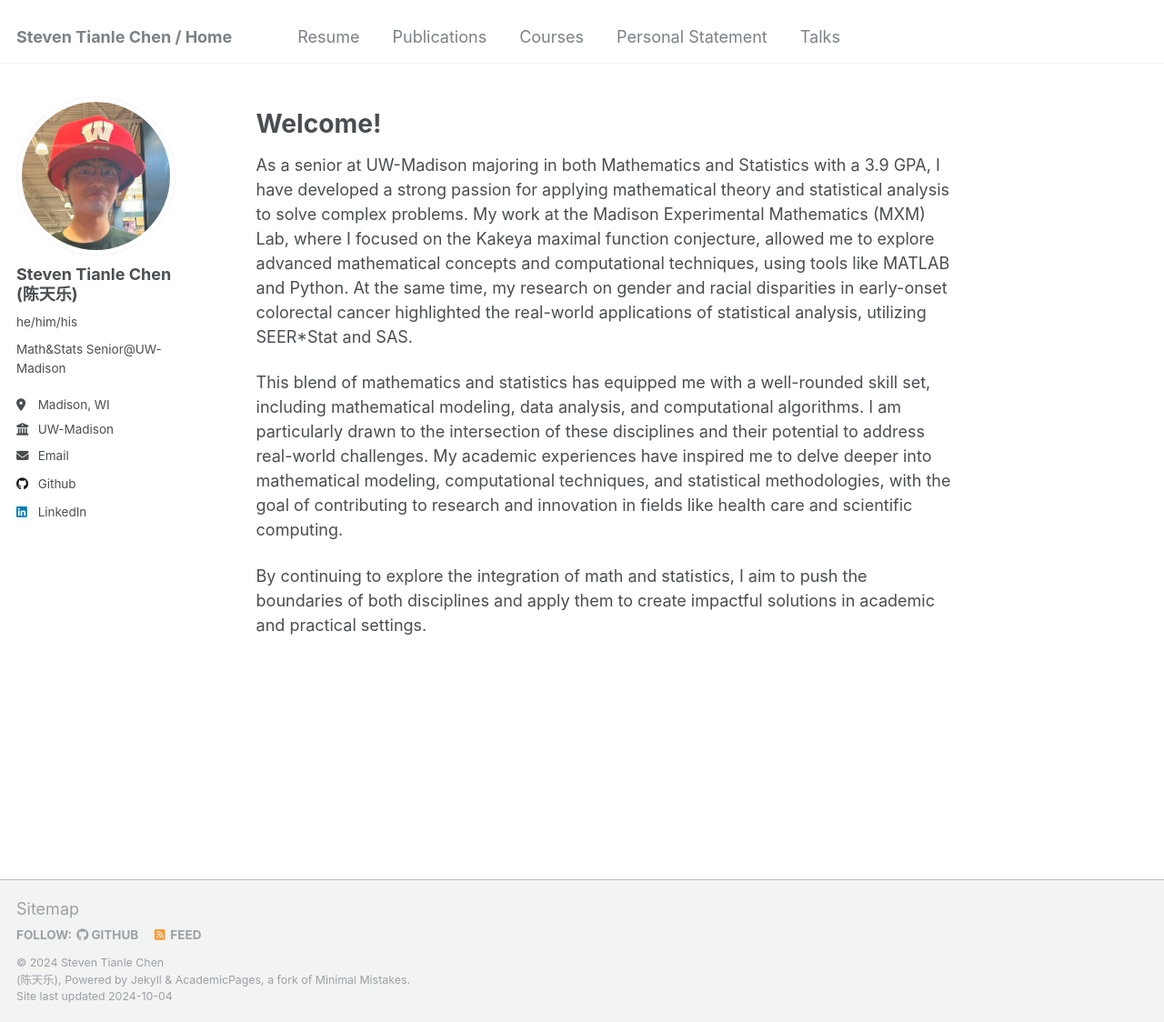
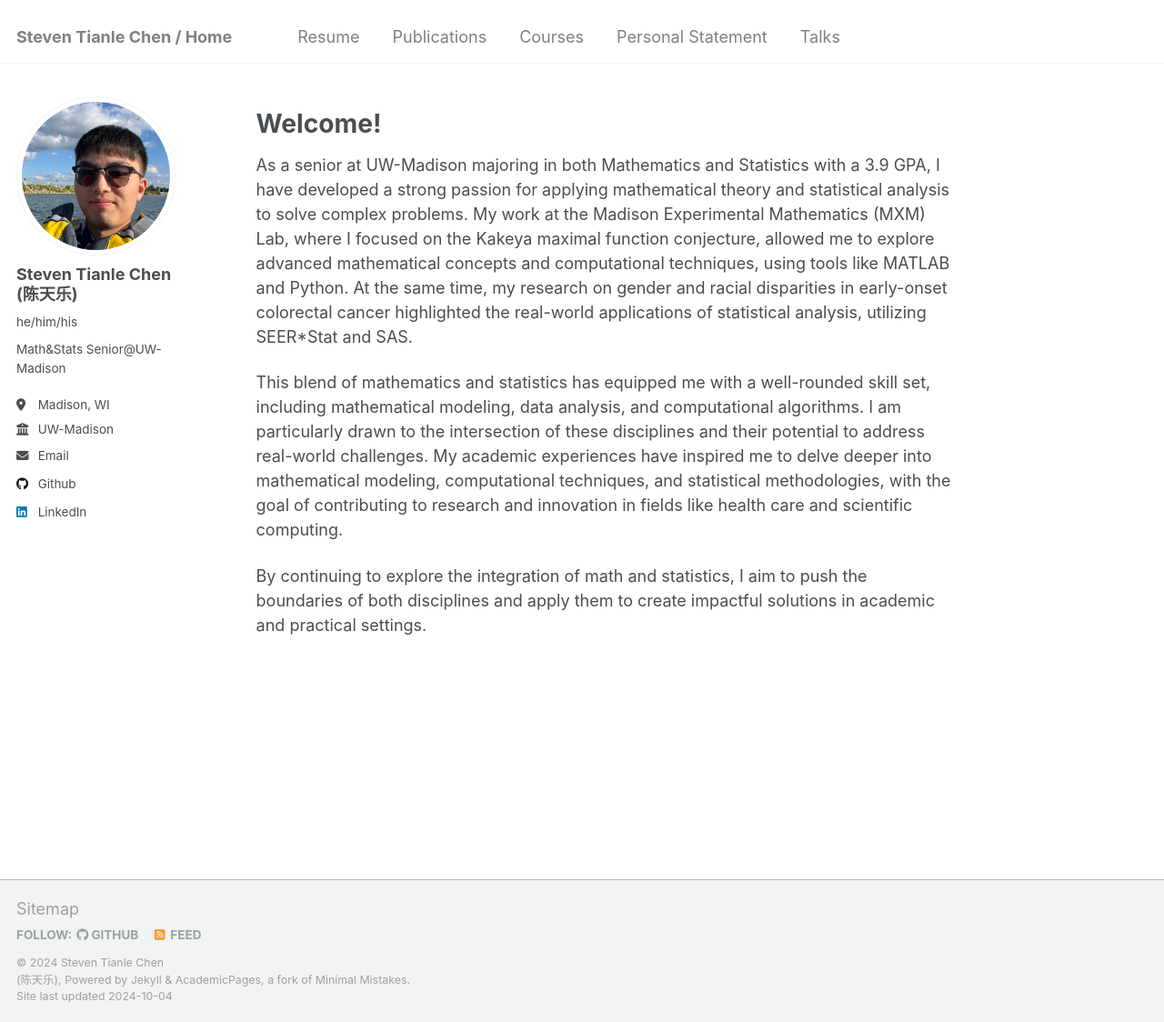
Before and after one commit to sttlchen/sttlchen.github.io, a Jekyll site: the page built from _pages/about.md, in a window 1280 px wide and 1124 px high. Shown: the whole window at 91% size. Built offline with Jekyll 4.4.1, drawn with Linux system fonts in a browser that asks for light colours.

Commit message:
Update _config.yml

```diff
--- a/_config.yml
+++ b/_config.yml
@@ -21,7 +21,7 @@ repository               : "sttlchen/sttlchen.github.io"
 #               Additional customization can be done by editing /_includes/author-profile.html
 author:
   # Biographic information
-  avatar           : "uwbighat.jpg"
+  avatar           : "kayak.jpg"
   name             : "Steven Tianle Chen <br> (陈天乐)"
   pronouns         : "he/him/his"
   bio              : "Math&Stats Senior@UW-Madison"
```
